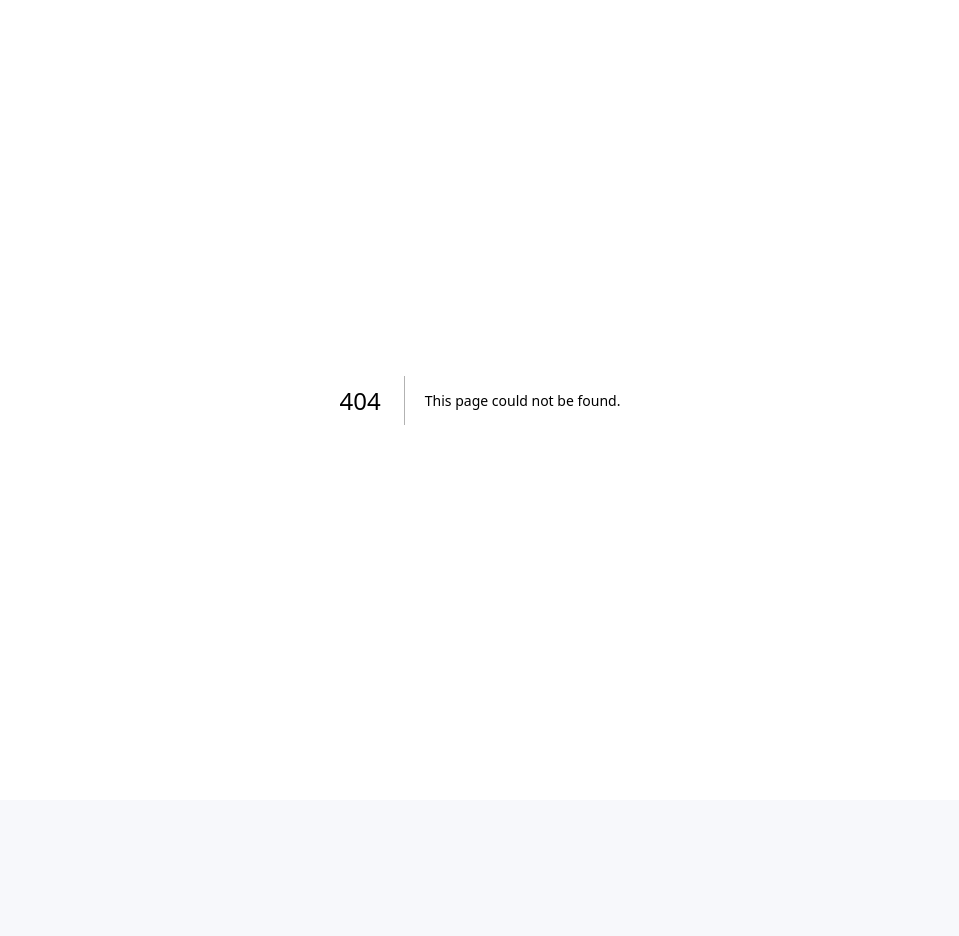
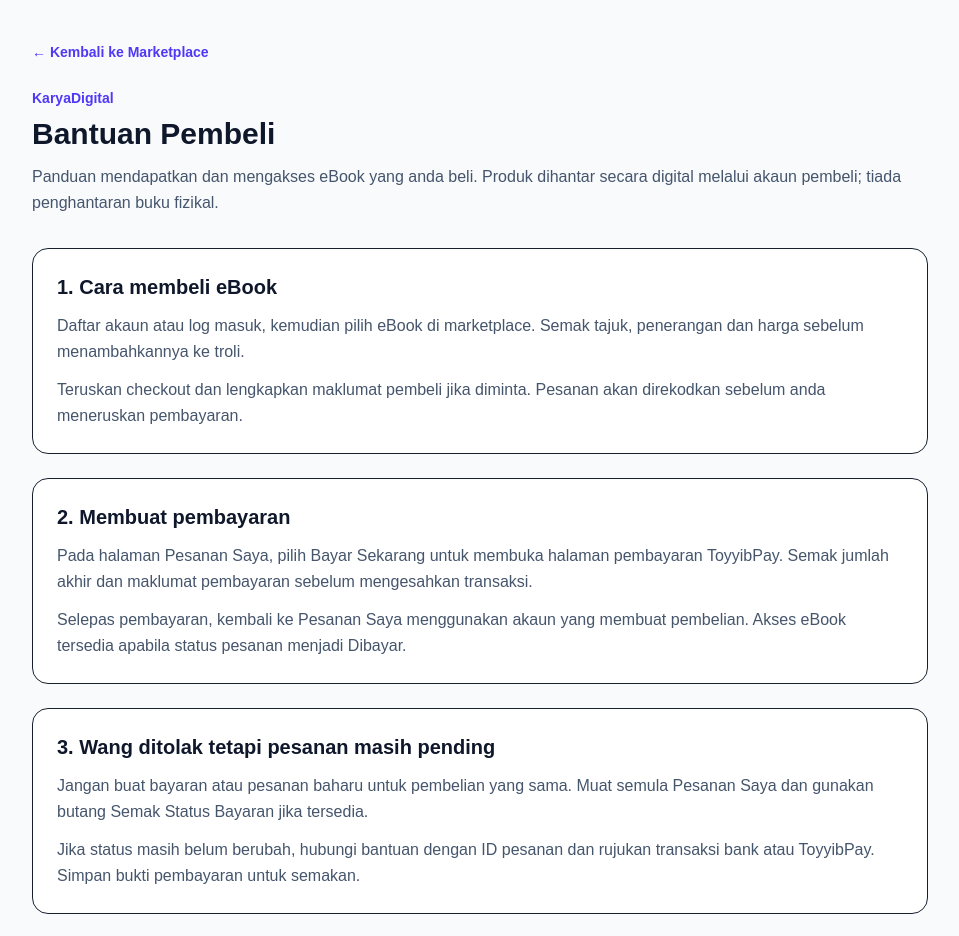
Before and after one commit to mykaryadigital-code/KaryaDigital, a Next.js app: page /bantuan in a window 1280 px wide. Before the commit this address had no page. Shown: the top 936 px of the page, without its empty margins (160-1119 px from the left). Before the commit the page ends 800 px from the top, so only its background shows below. Built offline with nearby package versions, Linux system fonts and the light colour scheme.

Commit message:
Add buyer help page and marketplace footer link

```diff
--- /dev/null
+++ b/app/bantuan/page.tsx
@@ -0,0 +1,165 @@
+import Link from "next/link";
+
+export const metadata = {
+  title: "Bantuan Pembeli | KaryaDigital",
+  description:
+    "Panduan membeli eBook, menyemak pembayaran, membaca dan memuat turun pembelian KaryaDigital.",
+};
+
+const sections = [
+  {
+    title: "1. Cara membeli eBook",
+    paragraphs: [
+      "Daftar akaun atau log masuk, kemudian pilih eBook di marketplace. Semak tajuk, penerangan dan harga sebelum menambahkannya ke troli.",
+      "Teruskan checkout dan lengkapkan maklumat pembeli jika diminta. Pesanan akan direkodkan sebelum anda meneruskan pembayaran.",
+    ],
+  },
+  {
+    title: "2. Membuat pembayaran",
+    paragraphs: [
+      "Pada halaman Pesanan Saya, pilih Bayar Sekarang untuk membuka halaman pembayaran ToyyibPay. Semak jumlah akhir dan maklumat pembayaran sebelum mengesahkan transaksi.",
+      "Selepas pembayaran, kembali ke Pesanan Saya menggunakan akaun yang membuat pembelian. Akses eBook tersedia apabila status pesanan menjadi Dibayar.",
+    ],
+  },
+  {
+    title: "3. Wang ditolak tetapi pesanan masih pending",
+    paragraphs: [
+      "Jangan buat bayaran atau pesanan baharu untuk pembelian yang sama. Muat semula Pesanan Saya dan gunakan butang Semak Status Bayaran jika tersedia.",
+      "Jika status masih belum berubah, hubungi bantuan dengan ID pesanan dan rujukan transaksi bank atau ToyyibPay. Simpan bukti pembayaran untuk semakan.",
+    ],
+  },
+  {
+    title: "4. Membaca dan memuat turun",
+    paragraphs: [
+      "Buka Pesanan Saya dan cari pesanan berstatus Dibayar. Pilih Baca Online untuk membaca dalam browser, atau Muat Turun untuk mendapatkan fail PDF.",
+      "Fail PDF yang dimuat turun boleh dibuka menggunakan aplikasi pembaca PDF. Pada telefon, semak folder Downloads atau aplikasi Files jika fail tidak terbuka secara automatik.",
+      "Jika pautan bacaan tamat tempoh, kembali ke Pesanan Saya dan buka bacaan semula. Pastikan sambungan internet tersedia untuk bacaan online.",
+    ],
+  },
+  {
+    title: "5. eBook tidak lagi muncul di marketplace",
+    paragraphs: [
+      "eBook mungkin telah dinyahsiarkan daripada katalog. Pembelian berbayar sedia ada masih boleh diakses melalui Pesanan Saya walaupun eBook tidak lagi ditawarkan untuk pembelian baharu.",
+      "Jika fail pembelian anda tidak boleh dibuka, hubungi bantuan dan sertakan ID pesanan serta tajuk eBook.",
+    ],
+  },
+  {
+    title: "6. Masalah log masuk dan pengesahan email",
+    paragraphs: [
+      "Gunakan email yang sama seperti ketika membeli. Jika menerima mesej Email not confirmed, semak email pengesahan termasuk folder Spam atau Junk.",
+      "Gunakan pautan pengesahan paling baharu. Jika pautan tamat tempoh atau email tidak diterima, hubungi bantuan. Anda tidak perlu mendaftar akaun berulang kali.",
+      "Jika terlupa password, gunakan pautan Lupa Password pada halaman log masuk.",
+    ],
+  },
+];
+
+export default function BuyerHelpPage() {
+  return (
+    <main className="min-h-screen bg-slate-50 px-4 py-10">
+      <div className="mx-auto max-w-4xl">
+        <Link
+          href="/"
+          className="text-sm font-semibold text-indigo-600 hover:underline"
+        >
+          ← Kembali ke Marketplace
+        </Link>
+
+        <header className="mt-6">
+          <p className="text-sm font-semibold text-indigo-600">
+            KaryaDigital
+          </p>
+
+          <h1 className="mt-2 text-3xl font-extrabold text-slate-900">
+            Bantuan Pembeli
+          </h1>
+
+          <p className="mt-3 leading-relaxed text-slate-600">
+            Panduan mendapatkan dan mengakses eBook yang anda beli.
+            Produk dihantar secara digital melalui akaun pembeli;
+            tiada penghantaran buku fizikal.
+          </p>
+        </header>
+
+        <div className="mt-8 space-y-6">
+          {sections.map((section) => (
+            <section
+              key={section.title}
+              className="rounded-2xl border bg-white p-6"
+            >
+              <h2 className="text-xl font-bold text-slate-900">
+                {section.title}
+              </h2>
+
+              {section.paragraphs.map((paragraph) => (
+                <p
+                  key={paragraph}
+                  className="mt-3 leading-relaxed text-slate-600"
+                >
+                  {paragraph}
+                </p>
+              ))}
+            </section>
+          ))}
+
+          <section className="rounded-2xl border border-indigo-200 bg-indigo-50 p-6">
+            <h2 className="text-xl font-bold text-indigo-950">
+              Hubungi bantuan
+            </h2>
+
+            <a
+              href="mailto:admin.karyadigital@gmail.com"
+              className="mt-3 inline-block break-all font-semibold text-indigo-700 hover:underline"
+            >
+              admin.karyadigital@gmail.com
+            </a>
+
+            <p className="mt-4 text-sm text-indigo-950">
+              Untuk memudahkan semakan, sertakan:
+            </p>
+
+            <ul className="mt-3 list-disc space-y-2 pl-5 text-sm text-indigo-950">
+              <li>Email akaun pembelian.</li>
+              <li>ID pesanan dan tajuk eBook.</li>
+              <li>Penerangan masalah atau mesej ralat.</li>
+              <li>
+                Rujukan transaksi jika melibatkan pembayaran.
+              </li>
+            </ul>
+
+            <p className="mt-4 text-sm text-indigo-950">
+              Jangan hantar password, kod OTP, nombor kad penuh
+              atau maklumat login bank. Jika melampirkan bukti
+              pembayaran, tutup maklumat yang tidak diperlukan.
+            </p>
+          </section>
+        </div>
+
+        <nav
+          aria-label="Pautan bantuan"
+          className="mt-8 flex flex-wrap gap-3"
+        >
+          <Link
+            href="/pesanan"
+            className="rounded-xl bg-indigo-600 px-5 py-3 text-sm font-semibold text-white hover:bg-indigo-700"
+          >
+            Pesanan Saya
+          </Link>
+
+          <Link
+            href="/akaun"
+            className="rounded-xl border bg-white px-5 py-3 text-sm font-semibold text-slate-700 hover:bg-slate-100"
+          >
+            Akaun Saya
+          </Link>
+
+          <Link
+            href="/lupa-password"
+            className="rounded-xl border bg-white px-5 py-3 text-sm font-semibold text-slate-700 hover:bg-slate-100"
+          >
+            Lupa Password
+          </Link>
+        </nav>
+      </div>
+    </main>
+  );
+}
--- a/app/page.tsx
+++ b/app/page.tsx
@@ -429,6 +429,12 @@ export default function Home() {
             >
               Pesanan Saya
             </Link>
+                        <Link
+              href="/bantuan"
+              className="font-medium text-slate-600 hover:text-indigo-600"
+            >
+              Bantuan Pembeli
+            </Link>
             <Link
               href="/maklumat-penjual"
               className="font-medium text-slate-600 hover:text-indigo-600"
```
